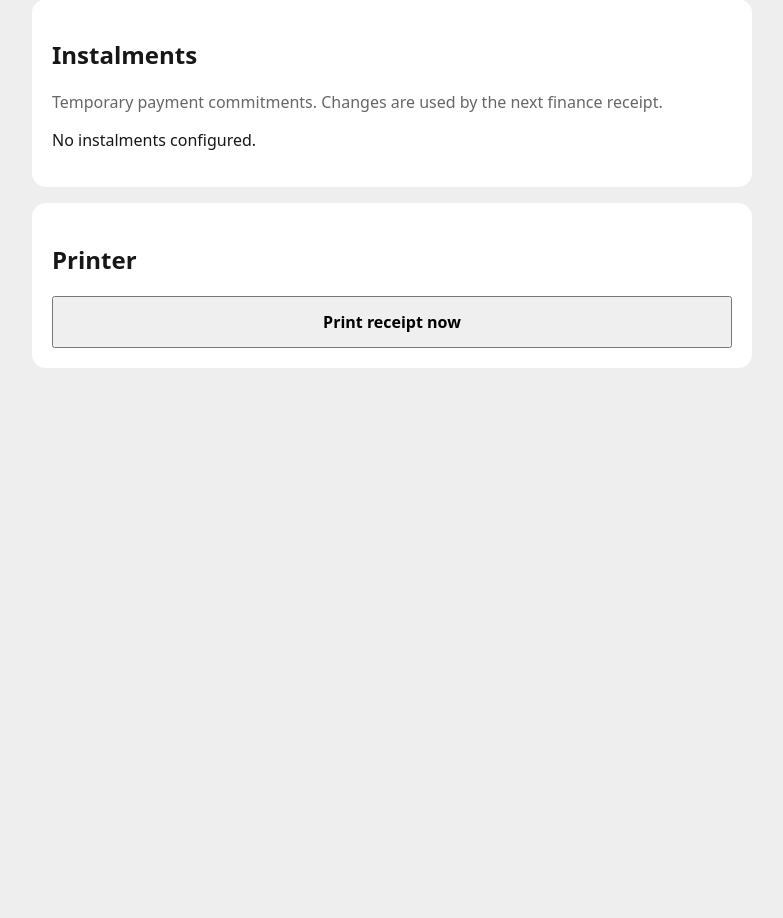
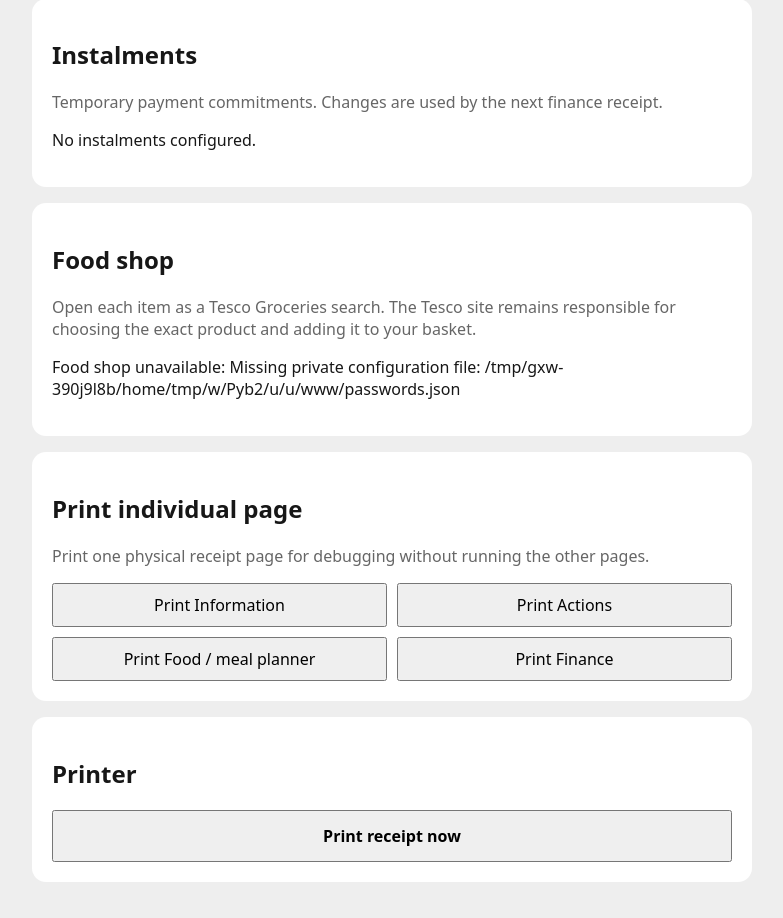
Before and after one commit to JoesThomas/ThermalReceiptPrinterDailyTasks, a Flask app: page / in a window 1280 px wide. Shown: the part 1838-2756 px from the top of the page, without its empty margins (248-1031 px from the left). Before the commit the page ends 2206 px from the top, so only its background shows below. Run offline with Flask 3, Linux system fonts and the light colour scheme; the visitor is signed in with stand-in values (Sample User, id 1); parts of the project's set-up code (start-up, migrations or seed data) failed here and were passed over.

Commit message:
Add Tesco food shop and debug print controls

```diff
--- a/web_control/templates/index.html
+++ b/web_control/templates/index.html
@@ -159,6 +159,37 @@
             margin-top: 16px;
             width: 100%;
             font-weight: 700;
+        }
+
+        .tesco-item,
+        .debug-print {
+            display: flex;
+            justify-content: space-between;
+            align-items: center;
+            gap: 12px;
+            padding: 10px 0;
+            border-bottom: 1px solid #eee;
+        }
+
+        .tesco-link {
+            white-space: nowrap;
+            text-decoration: none;
+            border: 1px solid #ccc;
+            border-radius: 7px;
+            padding: 8px 10px;
+            color: inherit;
+            background: #f7f7f7;
+        }
+
+        .debug-grid {
+            display: grid;
+            grid-template-columns: 1fr 1fr;
+            gap: 10px;
+        }
+
+        .debug-grid form,
+        .debug-grid button {
+            width: 100%;
         }
 
 
@@ -876,6 +907,114 @@
     </section>
 
 
+    <!-- FOOD SHOP -->
+
+    <section>
+
+        <h2>Food shop</h2>
+
+        <p class="muted">
+            Open each item as a Tesco Groceries search.
+            The Tesco site remains responsible for choosing
+            the exact product and adding it to your basket.
+        </p>
+
+        {% if food_shop_error %}
+
+            <p>
+                Food shop unavailable:
+                {{ food_shop_error }}
+            </p>
+
+        {% elif food_shop_items %}
+
+            {% for item in food_shop_items %}
+
+                <div class="tesco-item">
+
+                    <span>
+                        {{ item }}
+                    </span>
+
+                    <a
+                        class="tesco-link"
+                        href="{{ url_for(
+                            'tesco_search',
+                            item=item
+                        ) }}"
+                        target="_blank"
+                        rel="noopener"
+                    >
+                        Find at Tesco
+                    </a>
+
+                </div>
+
+            {% endfor %}
+
+            <p>
+                <a
+                    class="tesco-link"
+                    href="https://www.tesco.com/groceries/en-GB/"
+                    target="_blank"
+                    rel="noopener"
+                >
+                    Open Tesco Groceries
+                </a>
+            </p>
+
+        {% else %}
+
+            <p>
+                No food-shop items found.
+            </p>
+
+        {% endif %}
+
+    </section>
+
+
+    <!-- DEBUG PRINTING -->
+
+    <section>
+
+        <h2>Print individual page</h2>
+
+        <p class="muted">
+            Print one physical receipt page for
+            debugging without running the other pages.
+        </p>
+
+        <div class="debug-grid">
+
+            {% for key,label in [
+                ('information','Information'),
+                ('actions','Actions'),
+                ('food','Food / meal planner'),
+                ('finance','Finance')
+            ] %}
+
+                <form
+                    method="post"
+                    action="{{ url_for('print_page') }}"
+                >
+                    <input
+                        type="hidden"
+                        name="page"
+                        value="{{ key }}"
+                    >
+                    <button>
+                        Print {{ label }}
+                    </button>
+                </form>
+
+            {% endfor %}
+
+        </div>
+
+    </section>
+
+
     <!-- PRINTER -->
 
     <section>
```
